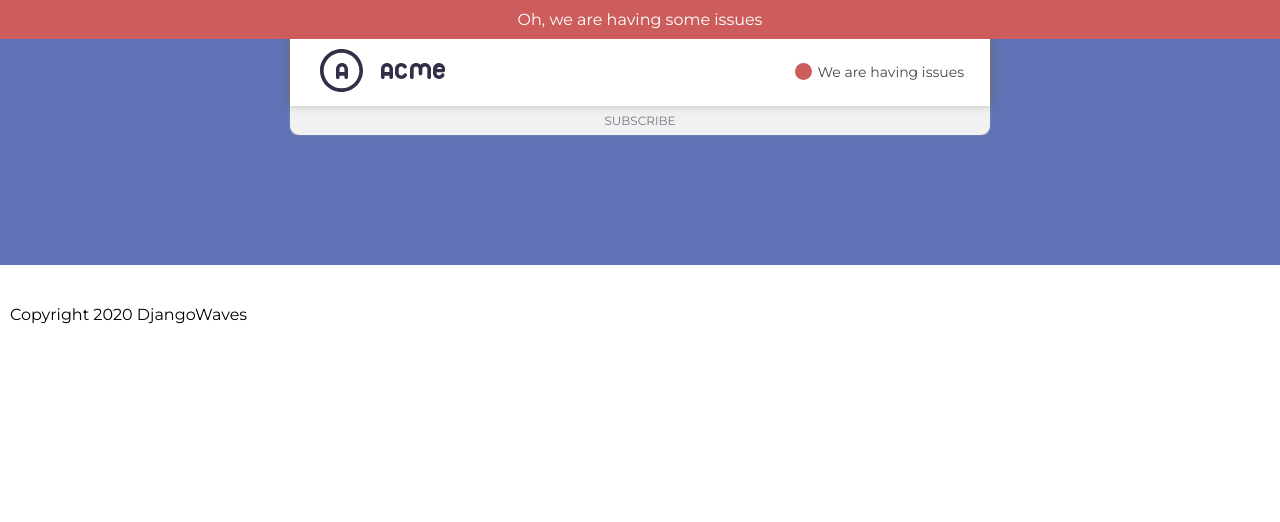
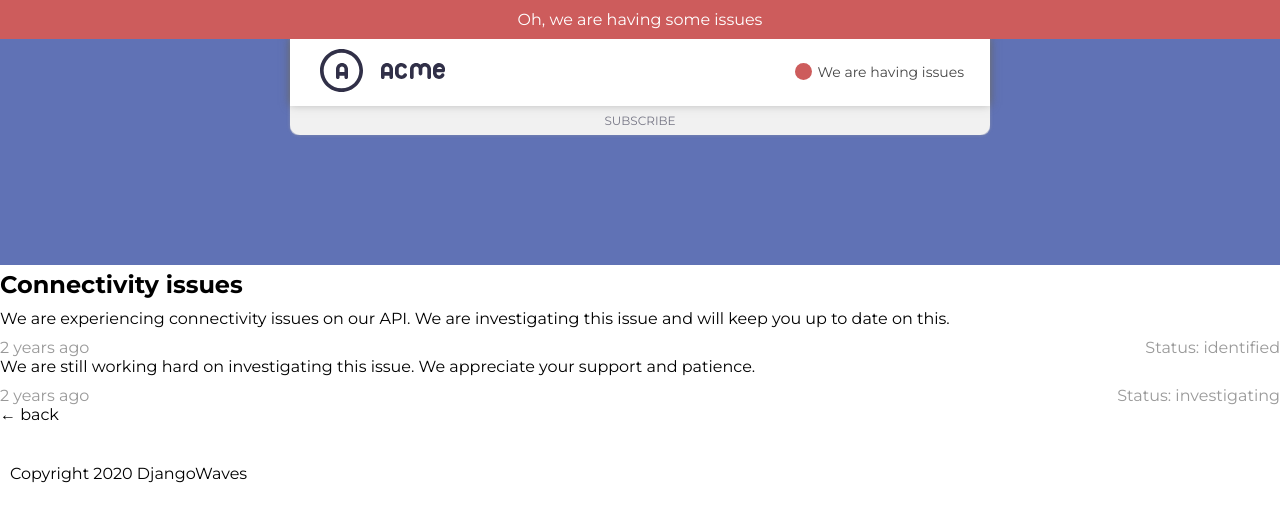
Before and after one commit to giffen/djangowave-incidents, a Nuxt app: page /incident/1 in a window 1280 px wide. Shown: the top 522 px of the page. Built offline with nearby package versions, Linux system fonts and the light colour scheme.

Commit message:
Create IncidentListItem and _id.vue page

```diff
--- a/components/visitors/IncidentListItem.vue
+++ b/components/visitors/IncidentListItem.vue
@@ -12,9 +12,10 @@
 </template>
 
 <script>
-import moment from 'moment'
+import { timeFormatter } from '@/mixins/DateTimeFilters'
 export default {
     name: 'Incident',
+    mixins: [timeFormatter],
     props: {
         incident: {
             type: Object,
@@ -26,11 +27,7 @@ export default {
             return this.incident.update_set[0]
         }
     },
-    filters: {
-        timeAgo (value) {
-            return moment.utc(value).fromNow()
-        }
-    }
+
 }
 </script>
 
--- /dev/null
+++ b/mixins/DateTimeFilters.js
@@ -0,0 +1,9 @@
+import moment from 'moment'
+
+export const timeFormatter = {
+    filters: {
+      timeAgo (value) {
+        return moment.utc(value).fromNow()
+      }
+    }
+  }
--- /dev/null
+++ b/pages/incident/_id.vue
@@ -0,0 +1,70 @@
+<template>
+    <div class="cards">
+        <div class="card incidents">
+            <h2>{{ incident.title }}</h2>
+            <div
+                v-for="i in incident.update_set"
+                :key="i.id"
+                class="incident_item"
+            >
+                <p>{{ i.description }}</p>
+                <div class="half">
+                    {{ i.date | timeAgo }}
+                    <span class="right">
+                        Status: {{ i.status }}
+                    </span>
+                </div>
+            </div>
+        </div>
+        <nuxt-link :to="{ name: 'index' }">
+            <div class="back">
+                &larr; back
+            </div>
+        </nuxt-link>
+    </div>
+</template>
+
+<script>
+import { timeFormatter } from '@/mixins/DateTimeFilters'
+export default {
+    name: 'incident',
+    mixins: [timeFormatter],
+    data: () => ({
+        incidents: [{
+            id: 1,
+            title: 'Connectivity issues',
+            update_set: [{
+                    title: 'Connectivity issues: slow response time API',
+                    description: 'We are experiencing connectivity issues on our API. We are investigating this issue and will keep you up to date on this.',
+                    date: '2018-09-12 12:30:00',
+                    status: 'identified'
+                },
+                {
+                    title: 'We are still investigating this issue.',
+                    description: 'We are still working hard on investigating this issue. We appreciate your support and patience.',
+                    date: '2018-08-23 12:23:23',
+                    status: 'investigating'
+                }]
+            }],
+        incident: []
+    }),
+    mounted () {
+        this.incident = this.incidents.find(a => a.id === parseInt(this.$route.params.id))
+    }
+}
+</script>
+
+<style scoped>
+.half {
+  color: #999999;
+}
+.right {
+  float: right;
+}
+h2 {
+  margin-bottom: 10px;
+}
+p {
+  margin-bottom: 10px;
+}
+</style>
--- a/pages/index.vue
+++ b/pages/index.vue
@@ -42,7 +42,7 @@ export default {
 }
 </script>
 
-<style scoped>
+<style>
 .calendar {
   font-family: Montserrat;
   font-weight: 300;
```
